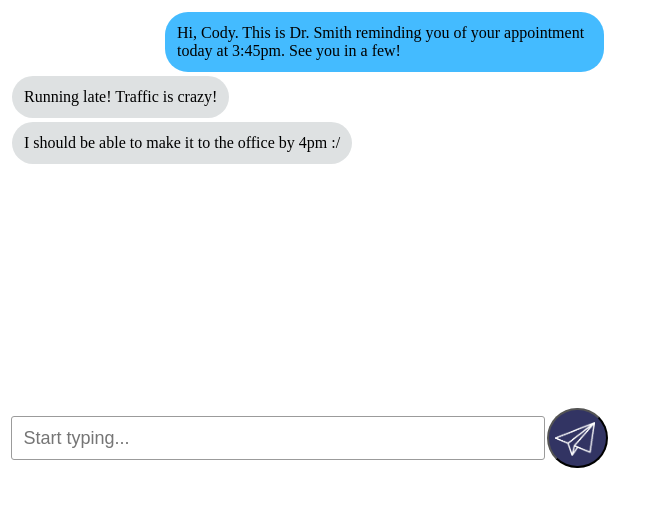
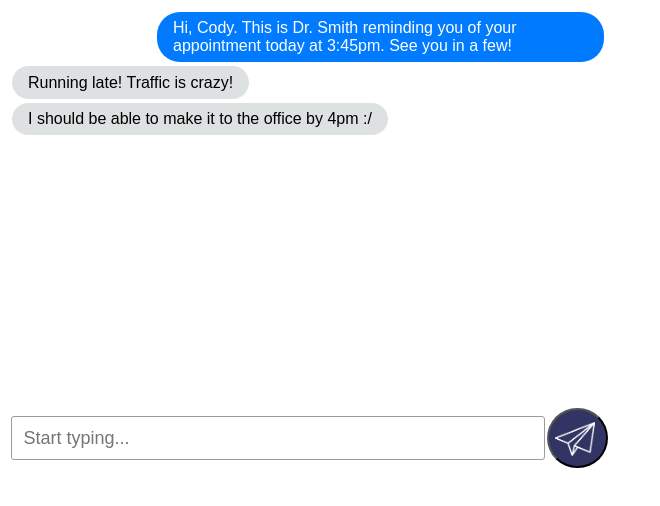
Before and after one commit to conmart/chat-demo, a React app: page / in a window 1280 px wide. Shown: the top 506 px of the page, without its empty margins (0-660 px from the left). Built offline with nearby package versions, Linux system fonts and the light colour scheme.

Commit message:
working animations and improved styling

```diff
--- /dev/null
+++ b/src/components/chatBox/ChatBox.css
@@ -0,0 +1,3 @@
+.chatBox {
+  font-family: sans-serif;
+}
--- a/src/components/chatBox/ChatBox.js
+++ b/src/components/chatBox/ChatBox.js
@@ -1,6 +1,7 @@
 import React, { Component } from 'react';
 import ChatWindow from '../chatWindow/ChatWindow';
 import InputBar from '../inputBar/InputBar';
+import styles from './Chatbox.css'
 
 class ChatBox extends Component {
 
@@ -66,7 +67,7 @@ class ChatBox extends Component {
 
   render() {
     return (
-      <div className="ChatBox">
+      <div className={styles.chatBox}>
         <ChatWindow
           messages={ this.state.messages }
         />
--- a/src/components/chatWindow/ChatWindow.js
+++ b/src/components/chatWindow/ChatWindow.js
@@ -16,7 +16,7 @@ const ChatWindow = ({messages}) => {
   return (
     <div className={styles.chatWindow}>
       <CSSTransitionGroup
-        transitionName="example"
+        transitionName="message"
         timeout={{ enter: 500, exit: 700 }}
         transitionEnterTimeout={500}
         transitionLeaveTimeout={300}>
--- a/src/components/chatWindow/animate.css
+++ b/src/components/chatWindow/animate.css
@@ -1,36 +1,18 @@
-/*:global .example-enter {
+:global .message-enter {
   opacity: 0.01;
+  transform: translate(0%, 150%);
+}
+:global .message-enter-active {
+  opacity: 1;
+  transform: translate(0%, 0%);
+  transition: all 500ms ease;
 }
 
-:global .example-enter.example-enter-active {
-  opacity: 1;
-  transition: opacity 500ms ease-in;
-}
-
-:global .example-leave {
+:global .message-leave {
   opacity: 1;
 }
 
-:global .example-leave.example-leave-active {
+:global .message-leave.message-leave-active {
   opacity: 0.01;
-  transition: opacity 300ms ease-in;
-}*/
-
-:global .example-enter {
-  opacity: 0.01;
-  transform: translate(2%, 50%);
+  transition: opacity 400ms ease-in;
 }
-:global .example-enter-active {
-  opacity: 1;
-  transform: translate(2%, 0%);
-  transition: all 300ms ease-out;
-}
-:global .example-exit {
-  opacity: 1;
-  transform: translate(2%, 0%);
-}
-:global .example-exit-active {
-  opacity: 0.01;
-  transform: translate(2%, 50%);
-  transition: all 300ms ease-out;
-}
--- a/src/components/message/Message.css
+++ b/src/components/message/Message.css
@@ -4,10 +4,10 @@
   text-align: right;
 }
 .practiceMessage {
-  color: black;
-  background: #44bbff;
+  color: white;
+  background: #007bff;
   display: inline-block;
-  padding: .75rem;
+  padding: .45rem 1rem;
   border-radius: 23px;
   margin: 0;
   text-align: left;
@@ -23,7 +23,7 @@
   color: black;
   background: #dee1e2;
   display: inline-block;
-  padding: .75rem;
+  padding: .45rem 1rem;
   border-radius: 23px;
   margin: 0;
   text-align: left;
```
Also changed, not shown: src/components/chatWindow/ChatWindow.css (+0 -43 lines).
